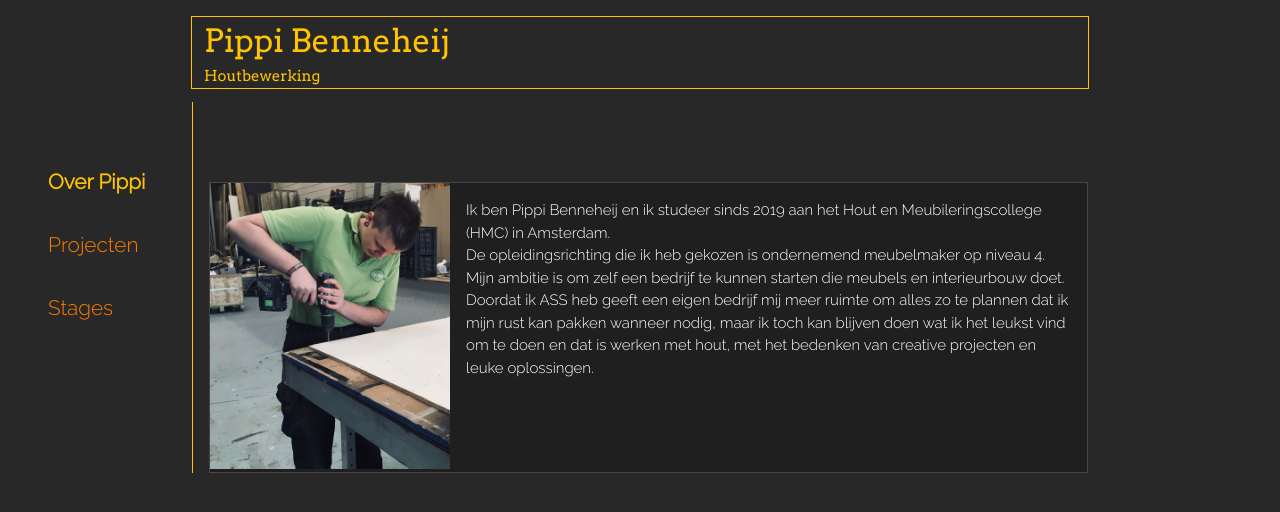
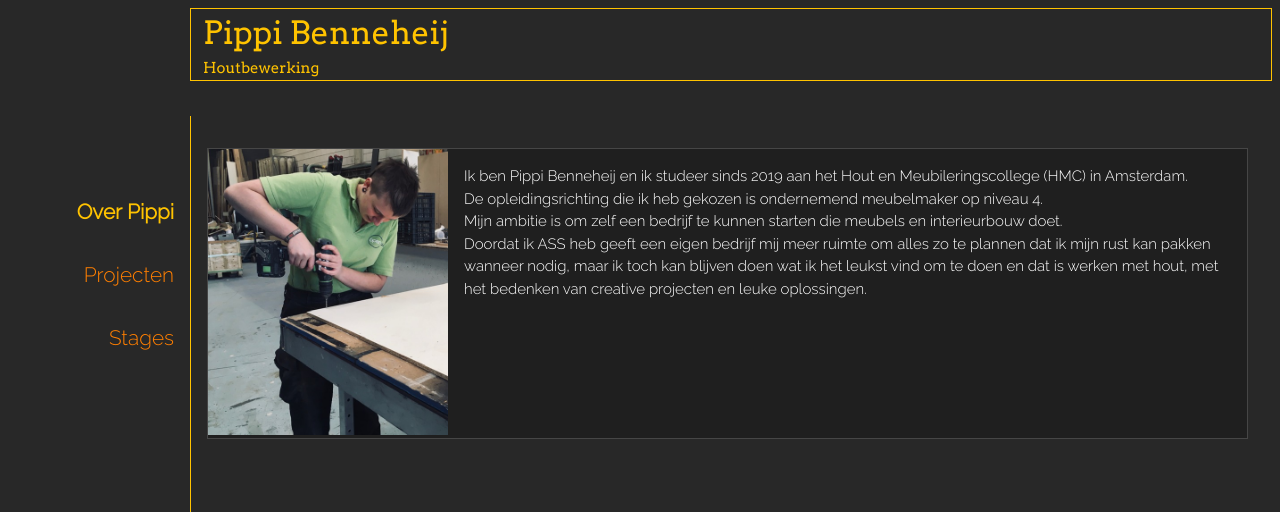
Before and after one commit to lvr-dev/pb-meubelen, a Svelte app in the folder frontend/: page / in a window 1280 px wide. Shown: the top 512 px of the page. Built offline with nearby package versions, Linux system fonts and the light colour scheme.

Commit message:
feat: grid working for desktop

```diff
--- a/frontend/public/global.css
+++ b/frontend/public/global.css
@@ -119,22 +119,8 @@ h1, h2, h3 {
 	color: #FFC300;
 }
 
-.pb-main {
-    height: 100%;
-    display: flex;
-    flex-direction: row;
-	position: absolute;
-	top: 86px;
-	right: 0;
-	left: 0;
-	bottom: 0;
-}
-.pb-content {
-    height: 100%;
-    width: 100%;
-}
 .content-wrapper {
-	padding: 4rem 1rem;
+
 }
 .content-flex-wrapper {
 	display: flex;
@@ -165,9 +151,6 @@ h2.page-title {
 .pb-title-header {
 	color: #FFC300;
 	font-family: 'Arvo', serif;
-	display: flex;
-	flex-direction: column;
-	width: 80%;
 }
 .pb-title {
 	font-size: 1.6rem;
@@ -187,25 +170,15 @@ h2.page-title {
 		font-size: 2rem;
 	}
 	.pb-content {
-		width: 70%;
-		height: 100%;
-		margin-top: 1rem;
+		border-left: solid 1px #FFC300;
+		padding: 2rem 1rem;
 	}
 	.content-wrapper {
-		padding: 5rem 0 0 1rem;
+		width: calc(100% - 16px);
+		height: 100%;
 	}
+
 	h2.page-title {
 		text-align: left;
 	}
 }
-
-@media only screen and (min-width: 826px) {
-	.content-wrapper {
-		border-left: solid 1px #FFC300;
-	}
-}
-@media only screen and (min-width: 601px) and (max-width: 825px) {
-	.pb-content {
-		width: 90vw;
-	}
-}
--- a/frontend/src/App.svelte
+++ b/frontend/src/App.svelte
@@ -11,10 +11,11 @@
 		selectedMenuOption = event.detail.menuOption;
 	}
 </script>
-
-<Header />
+<div class="pb-grid-container">
+	<div class="pb-header-fill"></div>
+	<div class="pb-header"><Header /></div>
+	<div class="pb-sidebar"><Slider on:menuOption={selectComponent}/></div>
 	<main class="pb-main">
-<Slider on:menuOption={selectComponent}/>
 		<section class="pb-content">
 			{#if selectedMenuOption === 'projecten'}
 				<Projects />
@@ -25,16 +26,52 @@
 			{/if}
 		</section>
 	</main>
+</div>
 <style>
+
+.pb-grid-container {
+	display: grid;
+	height: 100vh;
+	width: 100%;
+}
+
+.pb-header {
+	grid-area: header;
+}
+
+.pb-header-fill {
+	grid-area: header-fill;
+}
+
+.pb-sidebar {
+	grid-area: sidebar;
+}
+
 .pb-main {
-    height: 100%;
     display: flex;
     flex-direction: row;
-	position: absolute;
-	top: 86px;
-	right: 0;
-	left: 0;
-	bottom: 0;
+	grid-area: main;
+}
+
+
+
+ @media only screen and (max-width: 600px) {
+	.pb-grid-container {
+		grid-template-areas:
+			"header"
+			"main";
+
+	}
+ }
+
+ @media only screen and (min-width: 601px) {
+	.pb-grid-container {
+		grid-template-areas:
+		"header-fill header"
+		"sidebar main";
+		grid-template-rows: 116px 5fr;
+		grid-template-columns: 190px 5fr;
+	}
  }
 
 </style>
--- a/frontend/src/ui/Header.svelte
+++ b/frontend/src/ui/Header.svelte
@@ -27,17 +27,14 @@
 </header>
 <style>
     .pb-fw-header {
-        width: 100%;
-        margin: 0;
-        padding: 0;
-        position: absolute
+        height: 100%;
+        padding: 8px 8px 8px 0;
     }
     .pb-header-toolbar {
         display: flex;
         flex-direction: row;
         border: solid 1px #FFC300;
-        width: 70%;
-        margin: 1rem auto;
+
     }
 
     .pb-menu-icon {
@@ -47,10 +44,8 @@
         padding: 0 12px;
     }
 
-    @media only screen and (max-width: 824px) {
-        .pb-fw-header {
-            height: 86px;
-        }
+    @media only screen and (max-width: 600px) {
+
         .pb-header-toolbar {
             border: none;
             padding: 0;
--- a/frontend/src/ui/Slider.svelte
+++ b/frontend/src/ui/Slider.svelte
@@ -74,6 +74,7 @@ li.menu-link {
     color: #ff7f00;
     cursor: pointer;
     font-size: 1.3rem;
+    text-align: end;
 }
 
 li.menu-link.selected {
@@ -82,7 +83,7 @@ li.menu-link.selected {
     cursor: crosshair;
 }
 
-@media only screen and (max-width: 824px) {
+@media only screen and (max-width: 600) {
     .pb-slider {
         display: none;
     }
@@ -118,14 +119,11 @@ li.menu-link.selected {
     }
 }
 
-@media only screen and (min-width: 825px) {
+@media only screen and (min-width: 601px) {
     .pb-slider {
         display: block;
-        width: 15%;
     }
     .pb-slider-container {
-        height: 100%;
-        width: 100%;
         display: flex;
         flex-direction: column;
         justify-content: flex-start;
```
Lines whose indentation alone changed are shown as unchanged.
